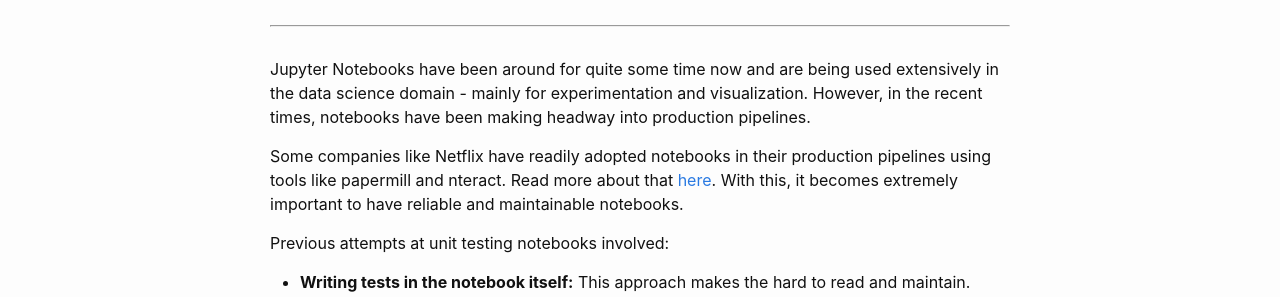
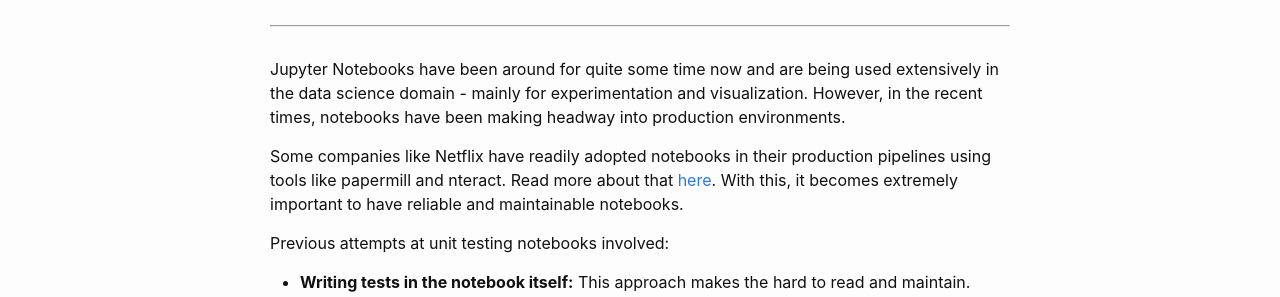
Before and after one commit to rohitsanj/rohitsanj.github.io, a Jekyll site: the page built from _posts/2020-09-15-unit-testing-jupyter-notebooks.md, in a window 1280 px wide and 900 px high. Shown: the part 235-532 px from the top of the window. Built offline with Jekyll 4.4.1, drawn with Linux system fonts in a browser that asks for light colours; comment, search, counter and statistics services are not loaded; some of the changed text lies outside the part shown.

Commit message:
refactor

```diff
--- a/_posts/2020-09-15-unit-testing-jupyter-notebooks.md
+++ b/_posts/2020-09-15-unit-testing-jupyter-notebooks.md
@@ -7,7 +7,7 @@ TLDR: We built a library called [testbook](https://github.com/nteract/testbook)
 
 ---
 
-Jupyter Notebooks have been around for quite some time now and are being used extensively in the data science domain - mainly for experimentation and visualization. However, in the recent times, notebooks have been making headway into production pipelines.
+Jupyter Notebooks have been around for quite some time now and are being used extensively in the data science domain - mainly for experimentation and visualization. However, in the recent times, notebooks have been making headway into production environments.
 
 Some companies like Netflix have readily adopted notebooks in their production pipelines using tools like papermill and nteract. Read more about that [here][netflix-blog]. With this, it becomes extremely important to have reliable and maintainable notebooks.
 
```
Also changed, not shown: other parts of _posts/2020-09-15-unit-testing-jupyter-notebooks.md (+1 -1 lines).
